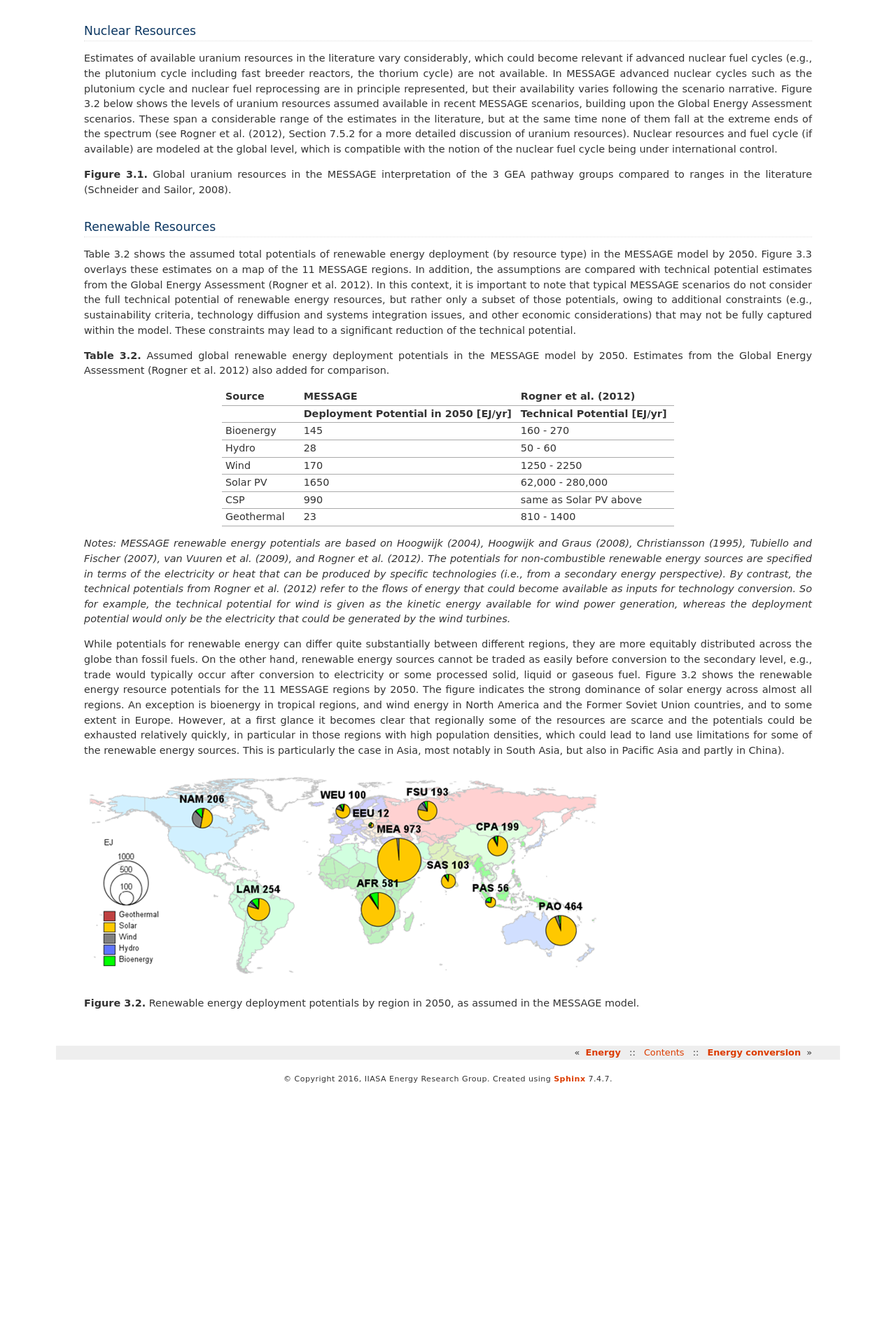
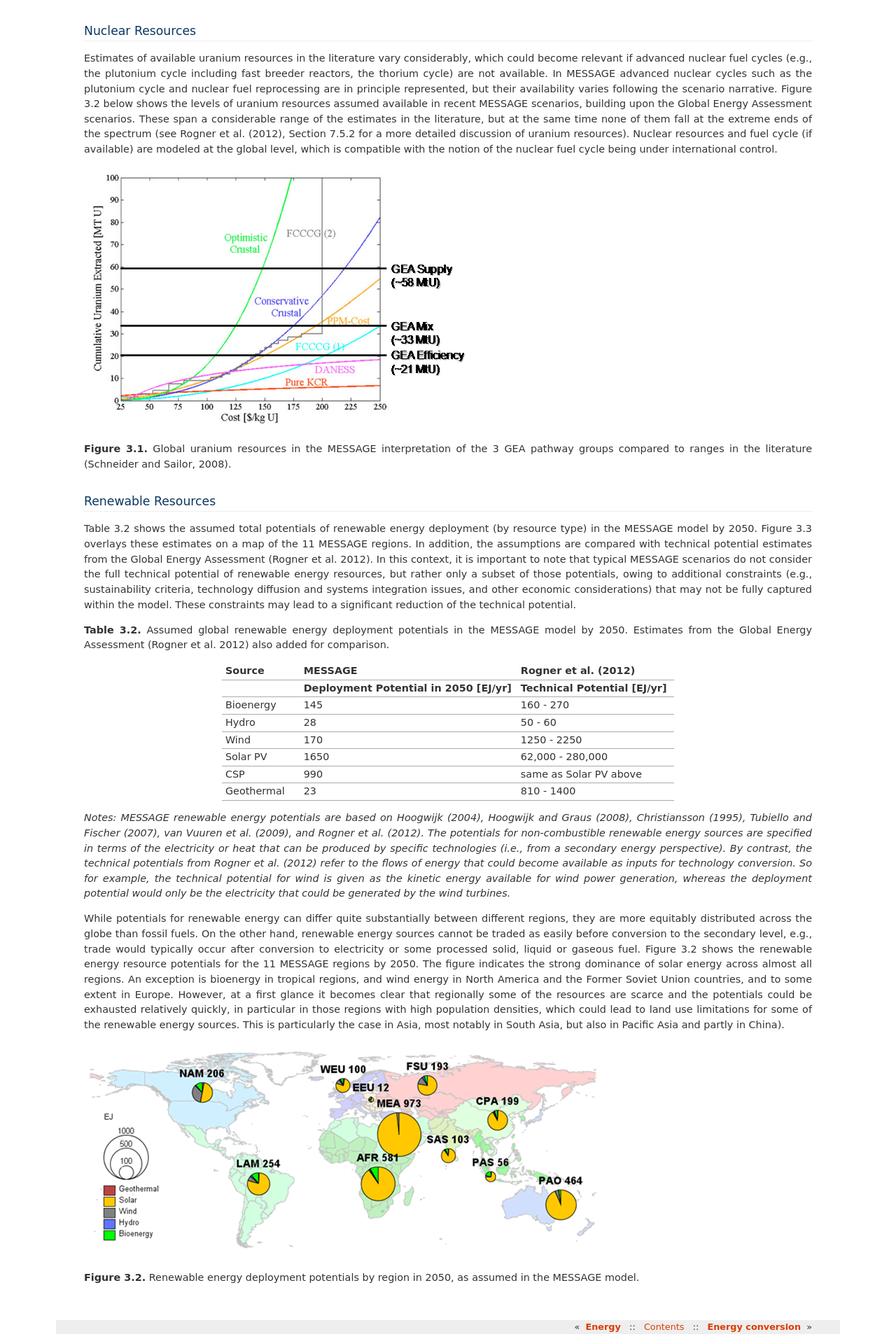
Before and after one commit to iiasa/message_doc, a Sphinx documentation site: the page built from source/message_globiom/energy/resource.rst, in a window 1280 px wide. Shown: the part 1853-3766 px from the top of the page at 70% size. Built offline with Sphinx 7.4.7, drawn with Linux system fonts in a browser that asks for light colours; cross-references to code outside the pages are shown as plain code; before the commit the page ends 3412 px from its top, so only the background shows below that.

Commit message:
Update resource.rst

```diff
--- a/source/message_globiom/energy/resource.rst
+++ b/source/message_globiom/energy/resource.rst
@@ -53,6 +53,7 @@ Nuclear Resources
 
 Estimates of available uranium resources in the literature vary considerably, which could become relevant if advanced nuclear fuel cycles (e.g., the plutonium cycle including fast breeder reactors, the thorium cycle) are not available. In MESSAGE advanced nuclear cycles such as the plutonium cycle and nuclear fuel reprocessing are in principle represented, but their availability varies following the scenario narrative. Figure 3.2 below shows the levels of uranium resources assumed available in recent MESSAGE scenarios, building upon the Global Energy Assessment scenarios. These span a considerable range of the estimates in the literature, but at the same time none of them fall at the extreme ends of the spectrum (see Rogner et al. (2012), Section 7.5.2 for a more detailed discussion of uranium resources). Nuclear resources and fuel cycle (if available) are modeled at the global level, which is compatible with the notion of the nuclear fuel cycle being under international control.
 
+.. image:: /_static/nuclear_resources.png
 **Figure 3.1.** Global uranium resources in the MESSAGE interpretation of the 3 GEA pathway groups compared to ranges in the literature (Schneider and Sailor, 2008).
 
 .. _renewable:
```
